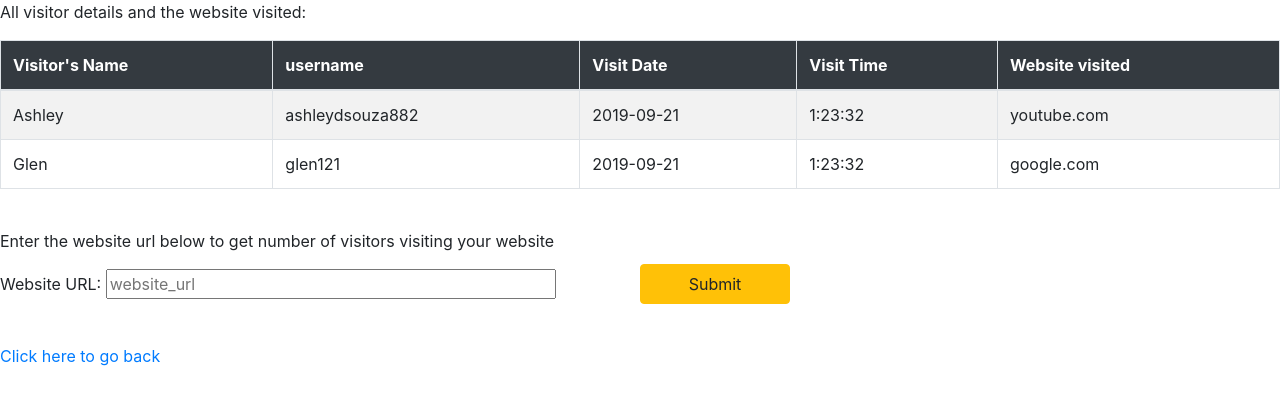
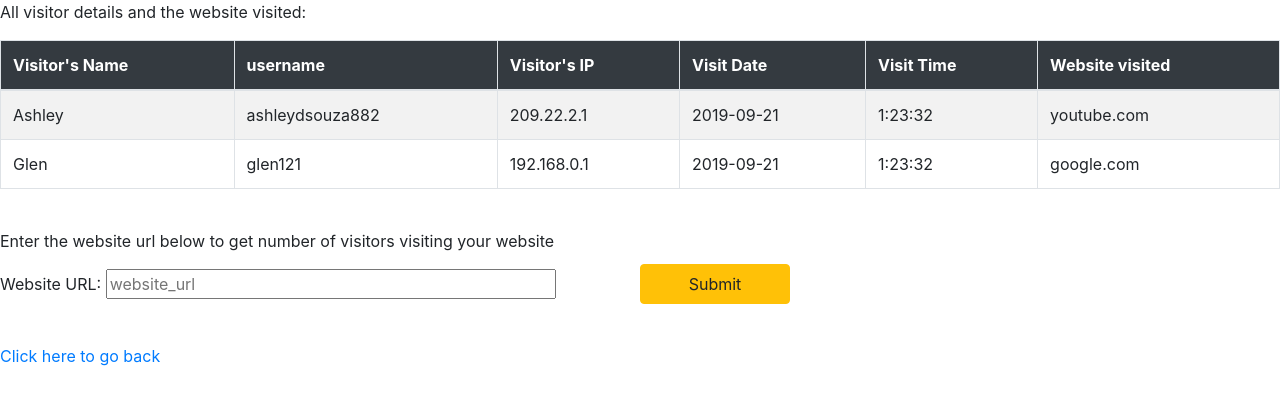
Before and after one commit to ashleydsouza639/Website-Database-Management-System, a PHP site: page /logs.php in a window 1280 px wide. Shown: the top 405 px of the page. Run offline with PHP 8.4, Linux system fonts and the light colour scheme; data comes from the database, SQL or seed files in the repository; some web fonts are replaced.

Commit message:
added random ip address column

```diff
--- a/includes/classes/Account.php
+++ b/includes/classes/Account.php
@@ -54,7 +54,9 @@
 			$profilePic = "assets/images/profile-pics/head_emerald.png";
 			$date = date("Y-m-d");
 
-			$result = mysqli_query($this->con, "INSERT INTO Visitor VALUES ('$un', '$fn', '$em', '$encryptedPw')");
+            $randIP = "".mt_rand(0,255).".".mt_rand(0,255).".".mt_rand(0,255).".".mt_rand(0,255);
+
+			$result = mysqli_query($this->con, "INSERT INTO Visitor VALUES ('$un', '$fn', '$em', '$encryptedPw','$randIP')") ;
 
 			return $result;
 		}
--- a/logs.php
+++ b/logs.php
@@ -15,7 +15,7 @@
 
  <?php
   include('config.php');
-  $q="SELECT visitor_name,visitor.visitor_id,vdate,vtime,website_url FROM visitor JOIN visits ON visitor.visitor_id=visits.visitor_id;";
+  $q="SELECT visitor_name,visitor.visitor_id,visitor.visitor_ip,vdate,vtime,website_url FROM visitor JOIN visits ON visitor.visitor_id=visits.visitor_id;";
   $result=$con->query($q) or die($mysqli->error);    //an array
 
  ?>
@@ -26,7 +26,8 @@
 		<thead>
 			<tr class="bg-dark text-white">
 				<th>Visitor's Name</th>
-				<th>username</th>
+                <th>username</th>
+                <th>Visitor's IP</th>
 				<th>Visit Date</th>
 			    <th>Visit Time</th>
                 <th>Website visited</th>
@@ -37,7 +38,8 @@
 <?php while($row=$result->fetch_assoc()){  ?>
 <tr>
 	<td><?php echo $row['visitor_name'];?></td>
-	<td><?php echo $row['visitor_id'];?></td>
+    <td><?php echo $row['visitor_id'];?></td>
+    <td><?php echo $row['visitor_ip'];?></td>
     <td><?php echo $row['vdate'];?></td>
     <td><?php echo $row['vtime'];?></td>
     <td><?php echo $row['website_url'];?></td>
@@ -69,7 +71,7 @@
 <?php
     if (isset($_POST['submitwebsite']) && isset($_POST['websiteurl'])) {
         $s=$_POST['websiteurl'];
-        $q="SELECT visitor_name,visitor.visitor_id,vdate,vtime,website_url FROM visitor JOIN visits ON visitor.visitor_id=visits.visitor_id where website_url='$s';";
+        $q="SELECT visitor_name,visitor_ip,visitor.visitor_id,visitor_ip,vdate,vtime,website_url FROM visitor JOIN visits ON visitor.visitor_id=visits.visitor_id where website_url='$s';";
         $result=$con->query($q) or die($mysqli->error);    //an array ?>
       <p>All visitor details who have visited <?php echo  $s ?> </p>
 <div class="justify-content-center">
@@ -77,7 +79,8 @@
 		<thead>
 			<tr class="bg-dark text-white">
 				<th>Visitor's Name</th>
-				<th>username</th>
+                <th>username</th>
+                <th>Visitor's IP</th>
 				<th>Visit Date</th>
 			    <th>Visit Time</th>
                 <th>Website visited</th>
@@ -87,11 +90,13 @@
 <!--$row is array that fetchs records-->
 <?php while ($row=$result->fetch_assoc()) {  ?>
 <tr>
-	<td><?php echo $row['visitor_name'];?></td>
-	<td><?php echo $row['visitor_id'];?></td>
+    <td><?php echo $row['visitor_name'];?></td>
+    <td><?php echo $row['visitor_id'];?></td>
+    <td><?php echo $row['visitor_ip'];?></td>
     <td><?php echo $row['vdate'];?></td>
     <td><?php echo $row['vtime'];?></td>
     <td><?php echo $row['website_url'];?></td>
+
 
 
 </tr>
--- a/source.sql
+++ b/source.sql
@@ -1,4 +1,4 @@
-create table Visitor(visitor_id VARCHAR(15),visitor_name varchar(20),email varchar(30), password varchar(32),primary key(visitor_id));
+create table Visitor(visitor_id VARCHAR(15),visitor_name varchar(20),email varchar(30), password varchar(32),visitor_ip varchar(50) ,primary key(visitor_id));
 
 create table Website(website_url varchar(20),website_type varchar(20),website_name
 varchar(20),primary key(website_url));
@@ -12,8 +12,8 @@ create table Visits(vdate date, vtime varchar(10),visitor_id varchar(15),website
 varchar(20),primary key(visitor_id,website_url),foreign key(visitor_id) references
 Visitor(visitor_id),foreign key(website_url) references Website(website_url));
 
-insert into Visitor values('glen121','Glen','glen121111992@gmail.com','5892563433d3e26e5775a8995f4101cd');
-insert into Visitor values('ashleydsouza882','Ashley','asheydsouza882@gmail.com','5892563433d3e26e5775a8995f4101cd');
+insert into Visitor values('glen121','Glen','glen121111992@gmail.com','5892563433d3e26e5775a8995f4101cd','192.168.0.1');
+insert into Visitor values('ashleydsouza882','Ashley','asheydsouza882@gmail.com','5892563433d3e26e5775a8995f4101cd','209.22.2.1');
 
 
 insert into Website values('google.com','searchengine','google');
```
